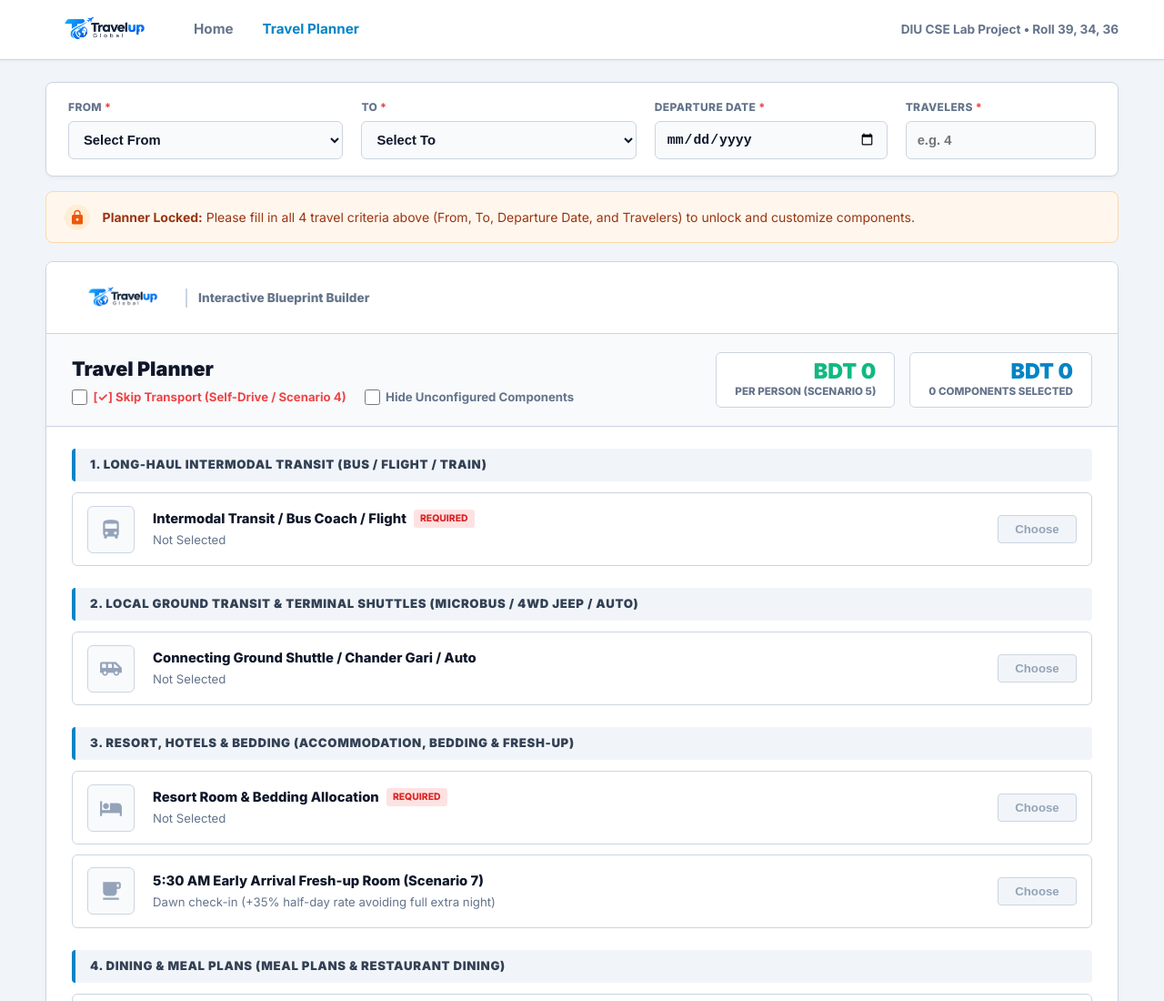
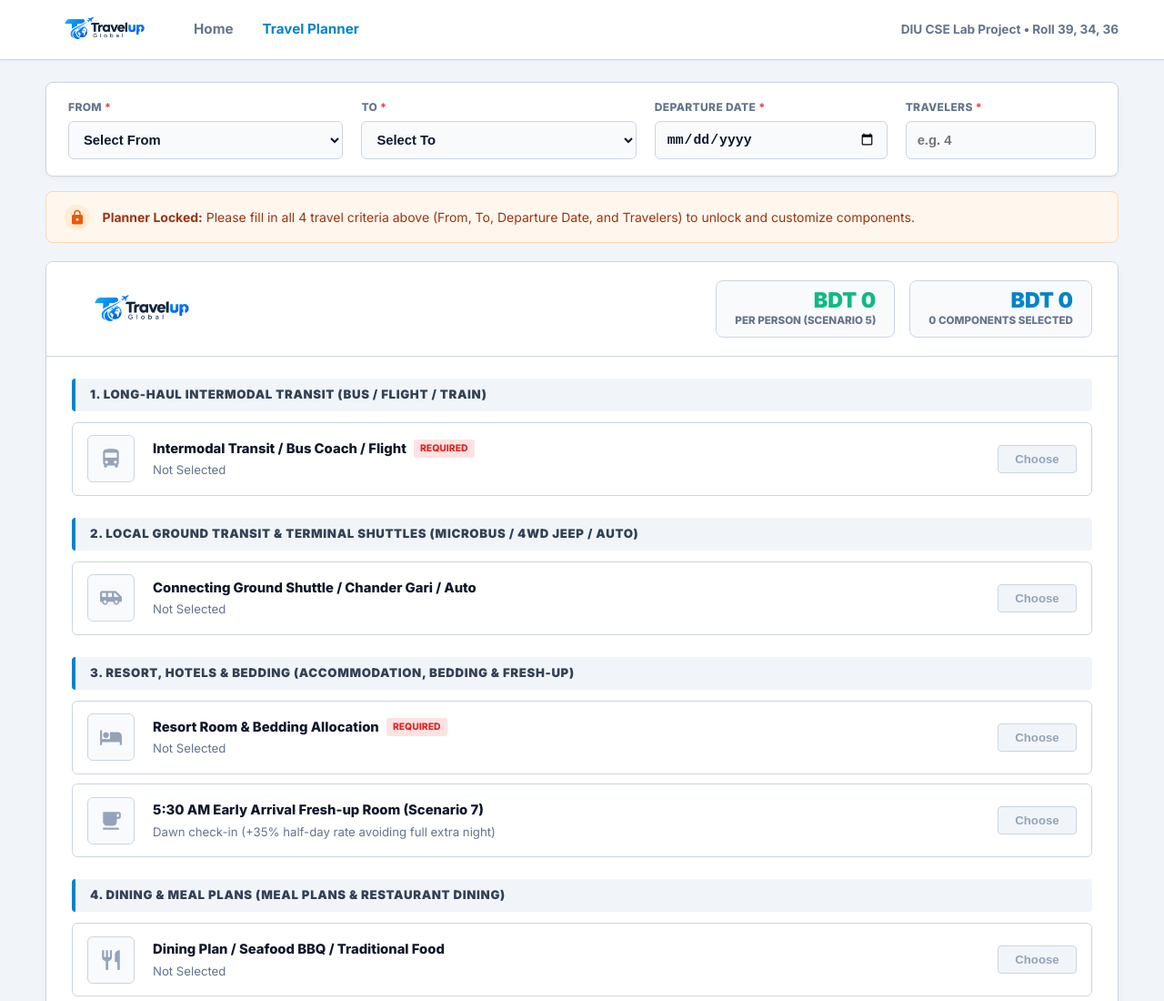
Before and after one commit to tanvir-parvaj/TravelUp-Global, a plain HTML site: page client/travel-planner.html in a window 1280 px wide. Shown: the top 1100 px of the page at 91% size. Drawn offline with Linux system fonts and the light colour scheme.

Commit message:
feat: enlarge brand logo, move price stats to header row, and remove marked subtitle and checkboxes

```diff
--- a/client/travel-planner.html
+++ b/client/travel-planner.html
@@ -386,12 +386,18 @@
         }
 
         .stat-box {
+            background: #f8fafc;
+            border: 1px solid var(--st-border);
+            border-radius: 8px;
+            padding: 0.55rem 1.25rem;
+            text-align: right;
+            min-width: 145px;
+            transition: all 0.2s ease;
+        }
+
+        .stat-box:hover {
+            border-color: #94a3b8;
             background: #ffffff;
-            border: 1px solid var(--st-border);
-            border-radius: 6px;
-            padding: 0.5rem 1.25rem;
-            text-align: right;
-            min-width: 140px;
         }
 
         .stat-box .amount {
@@ -863,32 +869,11 @@
         <!-- PCB Builder Container -->
         <div class="pcb-container is-locked">
 
-            <!-- PCB Head (Branding) -->
+            <!-- PCB Head (Larger Logo on Left, Price Stats on Right) -->
             <div class="pcb-head">
-                <div style="display: flex; align-items: center; gap: 0.75rem;">
-                    <img src="images/logo.png" alt="TravelUp Global" style="height: 38px;">
-                    <span style="font-size: 0.85rem; font-weight: 800; color: var(--st-text-muted); border-left: 2px solid var(--st-border); padding-left: 0.75rem;">Interactive Blueprint Builder</span>
+                <div style="display: flex; align-items: center;">
+                    <img src="images/logo.png" alt="TravelUp Global" style="height: 52px; width: auto; display: block;">
                 </div>
-            </div>
-
-            <!-- PCB Top Content (Title, Checkboxes & Price Bar) -->
-            <div class="pcb-top-content">
-                <div class="pcb-title-area">
-                    <h1>Travel Planner</h1>
-                    <div class="checkbox-group">
-                        <!-- Scenario 4: Skip Transport Toggle -->
-                        <label class="custom-check" style="color: var(--st-orange);">
-                            <input type="checkbox" id="skip-transport-check" onchange="toggleSkipTransport()">
-                            <span>[✓] Skip Transport (Self-Drive / Scenario 4)</span>
-                        </label>
-                        <label class="custom-check">
-                            <input type="checkbox" id="hide-unconfigured" onchange="toggleHideUnconfigured()">
-                            <span>Hide Unconfigured Components</span>
-                        </label>
-                    </div>
-                </div>
-
-                <!-- Right Stats -->
                 <div class="price-stats-wrap">
                     <div class="stat-box person-box">
                         <div class="amount" id="per-person-amount">BDT 0</div>
@@ -896,7 +881,7 @@
                     </div>
                     <div class="stat-box">
                         <div class="amount" id="total-amount">BDT 0</div>
-                        <div class="label" id="items-count-label">0 Components</div>
+                        <div class="label" id="items-count-label">0 Components Selected</div>
                     </div>
                 </div>
             </div>
@@ -1667,8 +1652,8 @@
         function confirmTourBooking() {
             if (!validateSearchFields(true)) return;
 
-            if (!currentTour.transport && !document.getElementById('skip-transport-check').checked) {
-                alert('⚠️ Please select an Intermodal Transit method or check [✓] Skip Transport.');
+            if (!currentTour.transport) {
+                alert('⚠️ Please select an Intermodal Transit method to complete your booking.');
                 return;
             }
             if (!currentTour.lodging) {
```
